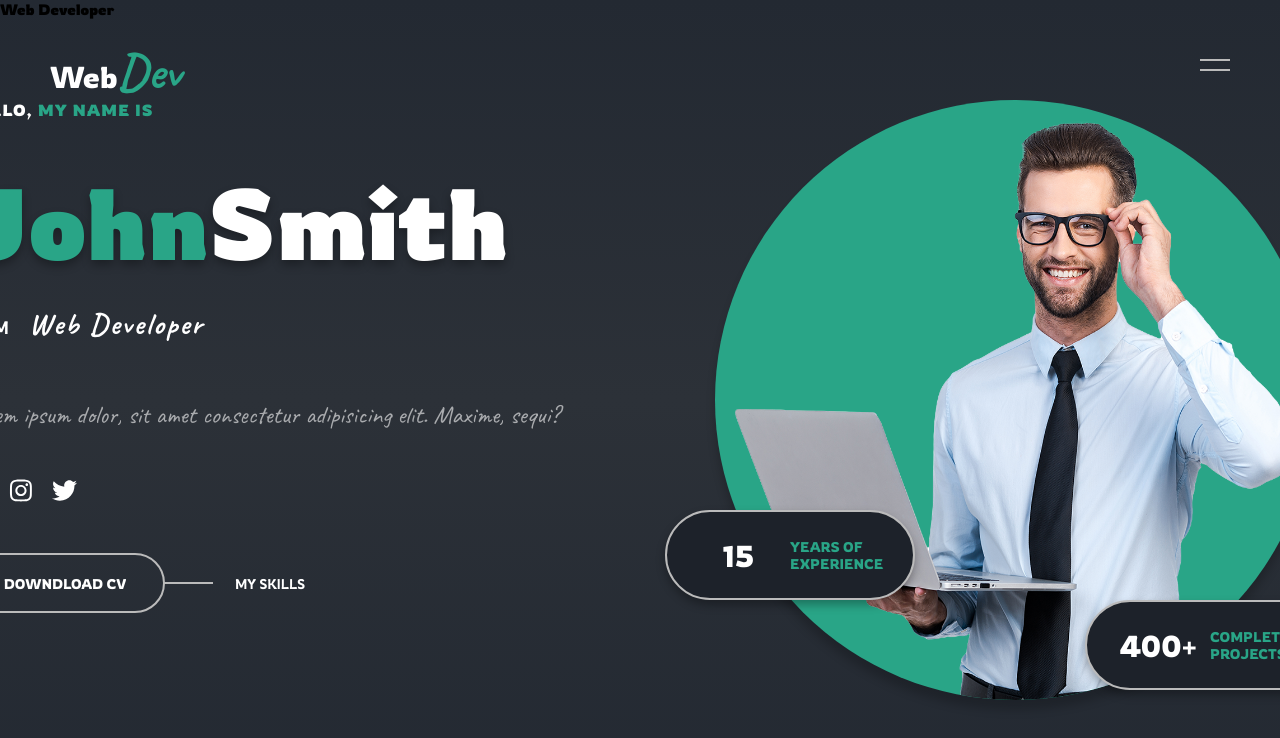
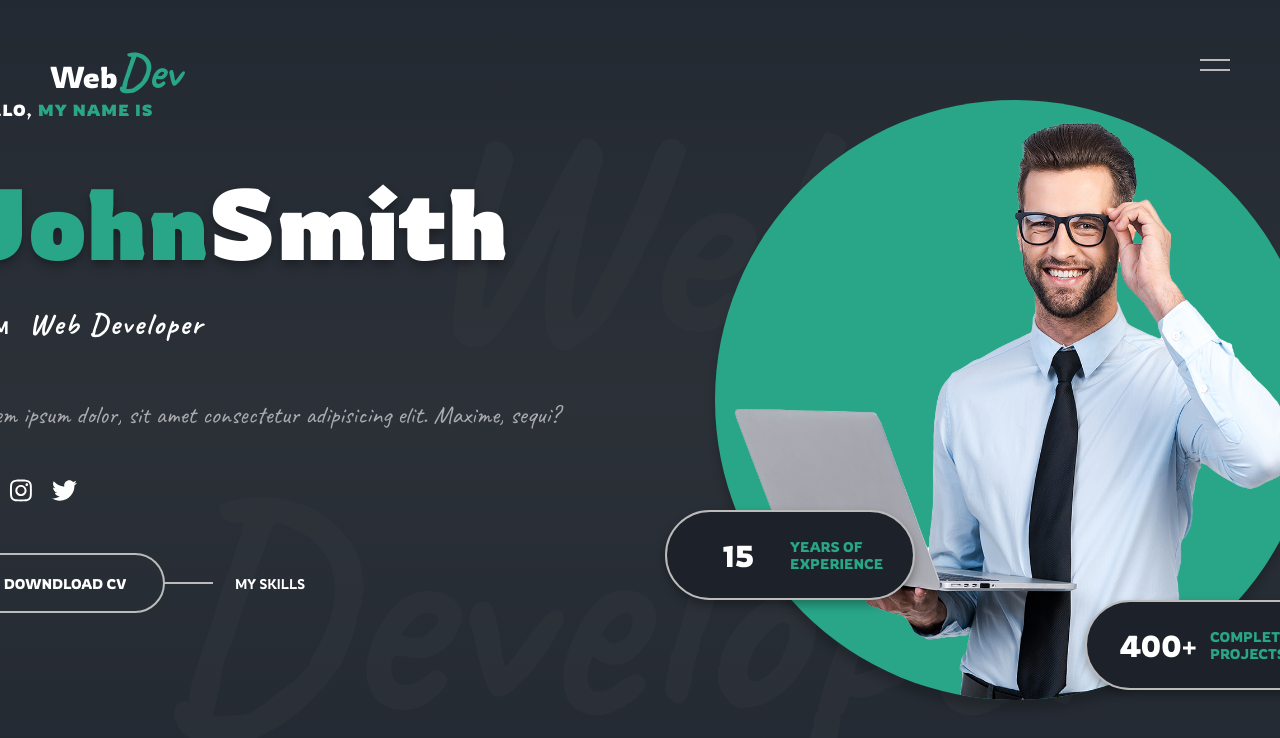
Before and after one commit to pagas/responsive-architectural-next, a Next.js app: page / in a window 1280 px wide. Shown: the top 738 px of the page. Built offline with nearby package versions, Linux system fonts and the light colour scheme.

Commit message:
fix landing section apply secgion-gb-heading class

```diff
--- a/src/app/components/landing/Landing.tsx
+++ b/src/app/components/landing/Landing.tsx
@@ -6,7 +6,7 @@ import { faFacebook, faInstagram, faTwitter } from '@fortawesome/free-brands-svg
 export default function Landing() {
     return (
         <section className={styles.landing}>
-            <h1 className={styles.sectionBgHeading}>
+            <h1 className={styles['section-bg-heading']}>
                 Web Developer
             </h1>
             <div className={styles.logo}>
```
